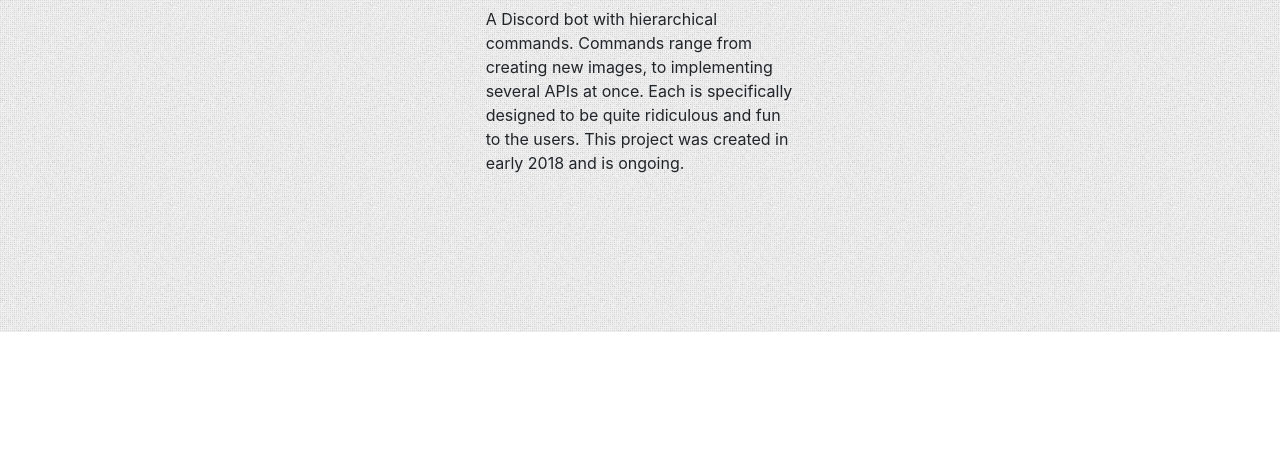
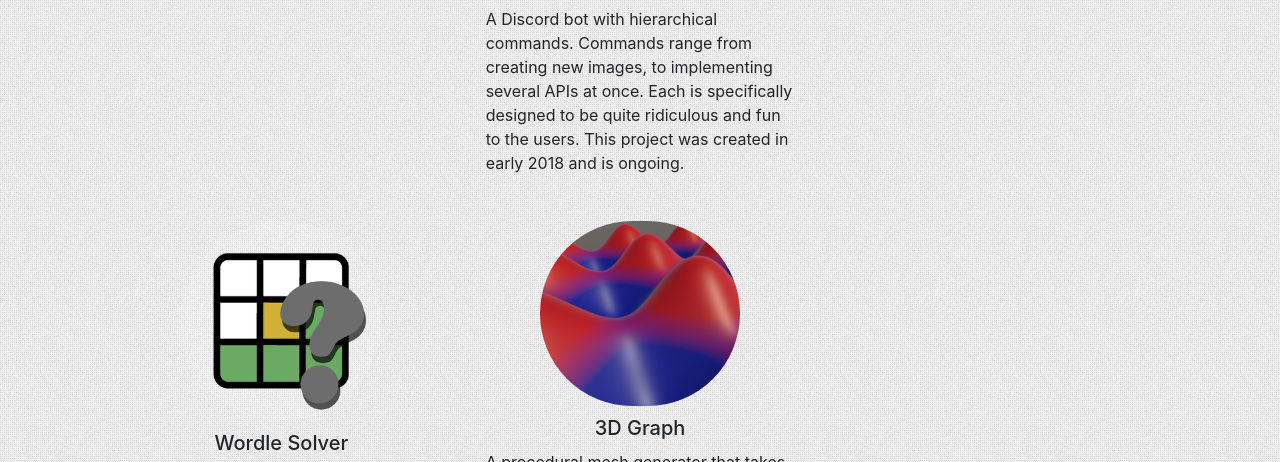
Before and after one commit to AlexStewartCode/AlexStewartCode.github.io, a plain HTML site: page index.html in a window 1280 px wide. Shown: the part 468-930 px from the top of the page. Before the commit the page ends 800 px from the top, so only its background shows below. Drawn offline with nearby package versions, Linux system fonts and the light colour scheme.

Commit message:
Update index.html

```diff
--- a/index.html
+++ b/index.html
@@ -101,19 +101,19 @@
           <div class="col-md-4 portfolio-showcase-col">
           </div>
 
-          <!-- SECOND COLUMN
+          <!-- SECOND COLUMN -->
           <div class="col-md-4 portfolio-showcase-col">
-            <img class="portfolio-showcase-img" src="/assets/WordleSolver.png" alt="Wordle Solver">
+            <img class="portfolio-showcase-img" src="/assets/WordleQuestion.png" alt="Wordle Solver">
              <h5 class="portfolio-showcase-text">Wordle Solver</h5>
             <p class="text-left portfolio-showcase-text">A simple but effective tool to automatically solve the daily Wordle.<p>
           </div>
 
-          <!-- THIRD COLUMN
+          <!-- THIRD COLUMN -->
           <div class="col-md-4 portfolio-showcase-col">
             <img class="portfolio-showcase-img" src="/assets/3DGraph.png" alt="Sin x + Cos y wave representation">
              <h5 class="portfolio-showcase-text">3D Graph</h5>
             <p class="text-left portfolio-showcase-text">A procedural mesh generator that takes an input of a standard equation in 3 dimesions and outputs a visual representation with a gradient scale.<p>
-          </div>-->
+          </div>
 
         </div>
         <!-- columns end -->
```
